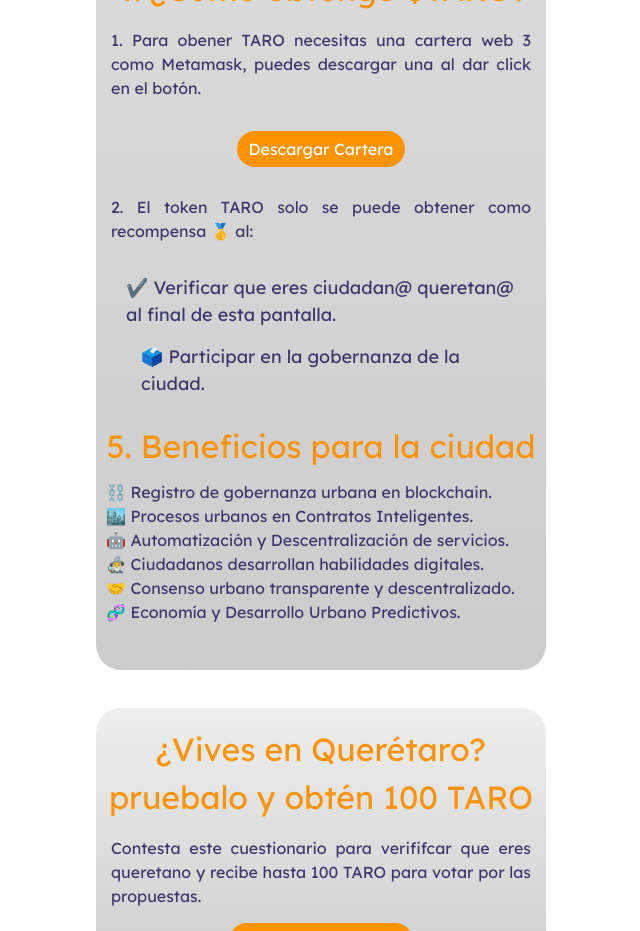
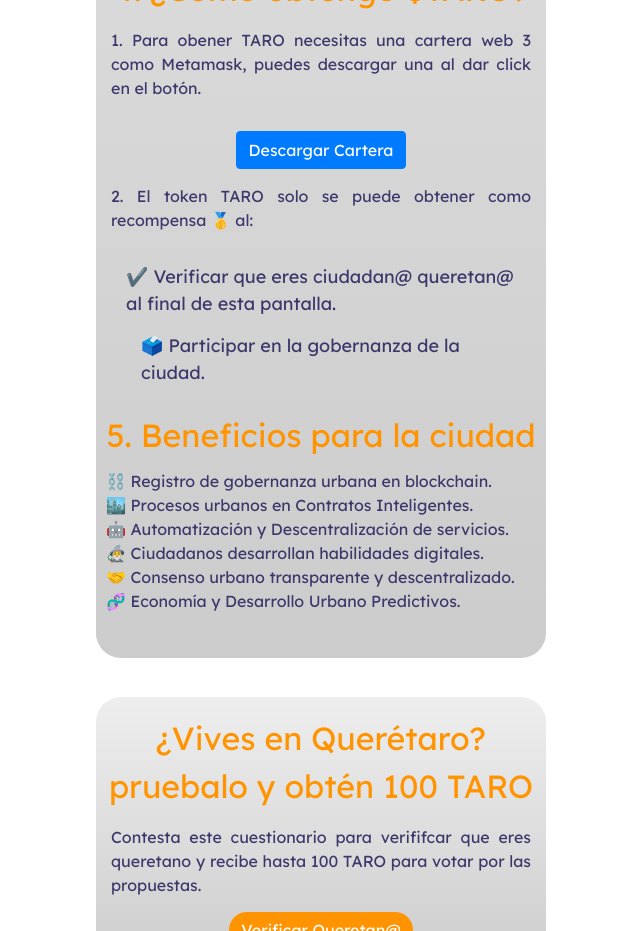
Before and after one commit to zenbitETH/Ciudades-DAO, a React (Create React App) app in the folder frontend/: page /about in a window 1280 px wide. Shown: the part 1140-2071 px from the top of the page, without its empty margins (319-959 px from the left). Built offline with nearby package versions, Linux system fonts and the light colour scheme.

Commit message:
Logo and about update

```diff
--- a/frontend/src/components/About.js
+++ b/frontend/src/components/About.js
@@ -81,7 +81,7 @@
       <div className="orange">4. ¿Cómo obtengo $TARO?</div>
       <div className="main">
        <p>1. Para obener TARO necesitas una cartera web 3 como Metamask, puedes descargar una al dar click en el botón.</p></div>
-      <Button className="Quiz" href="https://metamask.io" >Descargar Cartera</Button>
+      <Button className="a.alt" href="https://metamask.io" >Descargar Cartera</Button>
       <div className="main">
         <p>2. El token TARO solo se puede obtener como recompensa 🥇 al:</p>
         <p className="main2">✔️ Verificar que eres ciudadan@ queretan@ al final de esta pantalla.
```
